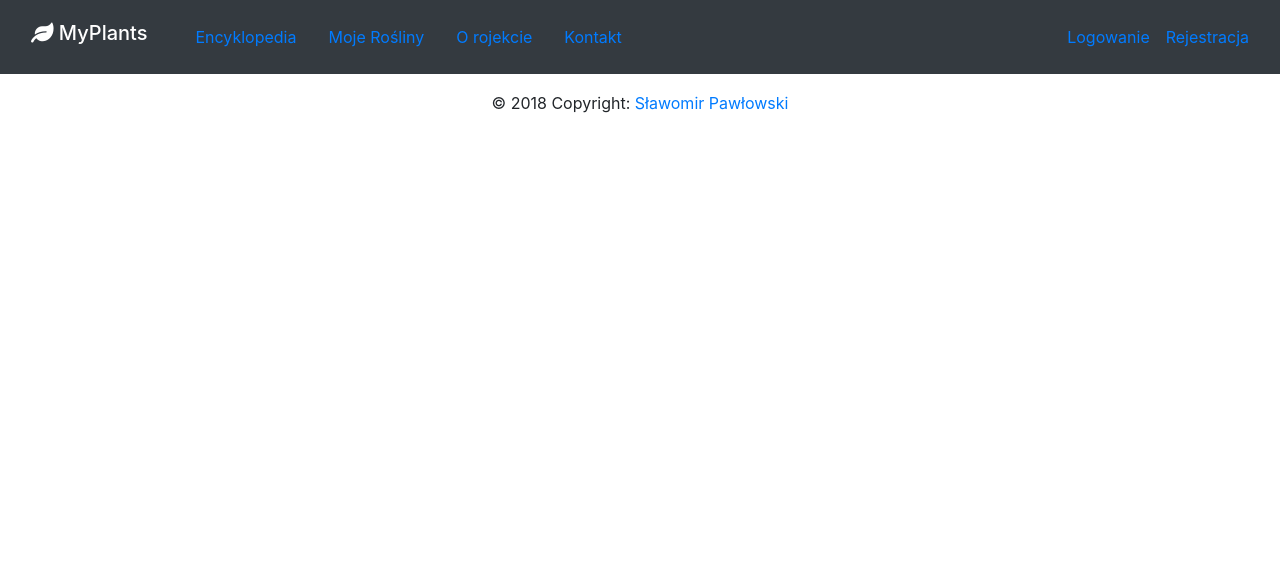
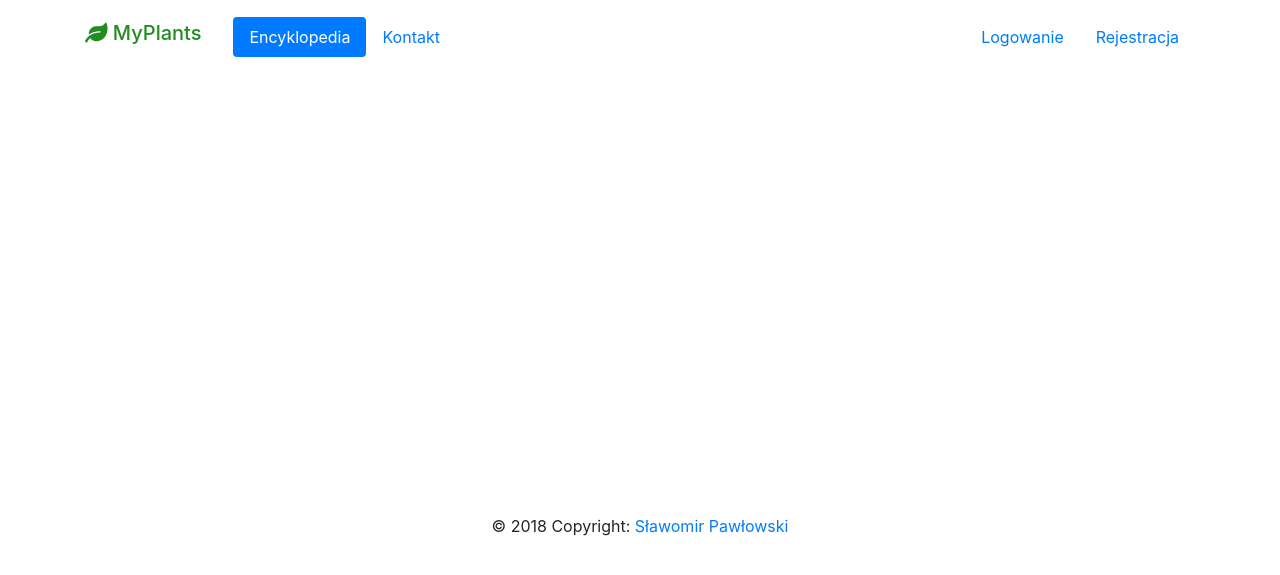
Before and after one commit to slapa2/Plants, a Flask app: page /plants in a window 1280 px wide. Shown: the top 575 px of the page. Run offline with Flask 2, Linux system fonts and the light colour scheme; data that the repository does not hold is empty; some libraries are stand-ins or nearby versions.

Commit message:
fixed layout

```diff
--- a/plants/auth/templates/layout.html
+++ b/plants/auth/templates/layout.html
@@ -21,27 +21,28 @@
 </head>
 <body>
 <header>
-    <nav class="navbar navbar-dark bg-dark">
-        <div class="container-fluid">
-            <span class="logo navbar-brand h1 ">
-                <a class="navbar-brand" href="{{ url_for('auth.landing') }}"><i class="fas fa-leaf"></i> MyPlants</a>
+    <nav class="navbar navbar">
+        <div class="container">
+            <span class=" navbar-brand h1 ">
+                <a class="green navbar-brand" href="{{ url_for('auth.landing') }}"><i class="fas fa-leaf"></i> MyPlants</a>
             </span>
 
             <div class="mr-auto">
-                <ul class="nav">
-                    <li class="nav-item"><a href="{{ url_for('plants.plants_catalog') }}" class="nav-link">Encyklopedia</a> </li>
-                    <li class="nav-item"><a href="#" class="nav-link">Moje Rośliny</a> </li>
-                    <li class="nav-item"><a href="#" class="nav-link">O rojekcie</a> </li>
-                    <li class="nav-item"><a href="#" class="nav-link">Kontakt</a> </li>
+                <ul class="nav nav-pills">
+                    <li class="nav-item"><a href="{{ url_for('plants.plants_catalog') }}" class="nav-link {% if request.path == '/plants' %} active {% endif %} ">Encyklopedia</a> </li>
+                    {% if current_user.is_authenticated %}
+                        <li class="nav-item"><a href="#" class="nav-link{% if request.path == '/myplants' %} active {% endif %}">Moje Rośliny</a> </li>
+                    {% endif %}
+                    <li class="nav-item"><a href="#" class="nav-link{% if request.path == '/contact' %} active {% endif %}">Kontakt</a> </li>
                 </ul>
             </div>
-            <ul class="nav">
+            <ul class="nav  nav-pills justify-content-end">
               {% if current_user.is_authenticated %}
-                  <li class="nav-item ml-3"><a href="{{ url_for('auth.account') }}">Profil</a></li>
-                  <li class="nav-item ml-3"><a href="{{ url_for('auth.logout') }}">Wyloguj</a></li>
+                  <li class="nav-item ml-3"><a class="nav-link {% if request.path == '/account' %} active {% endif %}" href="{{ url_for('auth.account') }}">Profil</a></li>
+                  <li class="nav-item ml-3"><a class="nav-link{% if request.path == '/logout' %} active {% endif %}" href="{{ url_for('auth.logout') }}">Wyloguj</a></li>
               {% else %}
-                  <li class="nav-item ml-3"><a href="{{ url_for('auth.login') }}">Logowanie</a></li>
-                  <li class="nav-item ml-3"><a href="{{ url_for('auth.register') }}">Rejestracja</a></li>
+                  <li class="nav-item"><a class="nav-link{% if request.path == '/login' %} active {% endif %}" href="{{ url_for('auth.login') }}">Logowanie</a></li>
+                  <li class="nav-item"><a class="nav-link{% if request.path == '/register' %} active {% endif %}" href="{{ url_for('auth.register') }}">Rejestracja</a></li>
               {% endif %}
             </ul>
         </div>
@@ -49,7 +50,7 @@
 </header>
 <main role="main" class="container">
     <div class="row">
-        <div class="col-9">
+        <div class="col-12">
             {% with messages = get_flashed_messages(with_categories=true) %}
                 {% if messages %}
                     {% for category, message in messages %}
@@ -63,7 +64,7 @@
         </div>
     </div>
 </main>
-<footer class="page-footer font-small">
+<footer class="page-footer font-small mt-4">
   <div class="footer-copyright text-center py-3">© 2018 Copyright:
     <a href="https://mdbootstrap.com/bootstrap-tutorial/"> Sławomir Pawłowski</a>
   </div>
--- a/plants/plants/routes.py
+++ b/plants/plants/routes.py
@@ -9,7 +9,7 @@ from plants.plants.forms import AddPlantForm
 @plants.route('/plants')
 def plants_catalog():
     plants = Plant.query.all()
-    return render_template('plants_catalog.html', title='baza roślin', plants=plants)
+    return render_template('plants.html', title='baza roślin', plants=plants)
 
 
 @plants.route('/add.plant', methods=['GET', 'POST'])
--- a/plants/plants/templates/addPlant.html
+++ b/plants/plants/templates/addPlant.html
@@ -6,7 +6,7 @@
         <form method="POST" action="">
             {{ form.hidden_tag() }}
             <fieldset class="form-group">
-                <legend class="border-bottom mb-4">Logowanie</legend>
+                <legend class="border-bottom mb-4">Dodaj roślinę</legend>
 
                 <div class="form-group">
                     {{ form.polish_name.label(class="form-control-label") }}
--- /dev/null
+++ b/plants/plants/templates/plants.html
@@ -0,0 +1,24 @@
+{% extends 'layout.html' %}
+
+{% block content %}
+    <div class="container">
+        {% if current_user.is_authenticated %}
+            <div class="row">
+                <a href="{{ url_for('plants.add_plant') }}">Dodaj Roślinę</a>
+            </div>
+        {% endif %}
+        <div class="row mt-4">
+            {% for plant in plants %}
+                <div class="col-4 card" style="width: 18rem;">
+                    <div class=" plant_icon">
+                        <img class="card-img-top mt-3 plant_icon_img" src="{{ plant.image }}" alt="Card image cap">
+                    </div>
+                <div class="card-body">
+                    <p class="card-text">{{ plant.polish_name }}</p>
+                </div>
+                </div>
+            {% endfor %}
+    </div>
+    </div>
+
+{% endblock content %}
--- a/plants/plants/templates/plants_catalog.html
+++ /dev/null
@@ -1,17 +0,0 @@
-{% extends 'layout.html' %}
-
-{% block content %}
-    <div class="container">
-        <div class="row">
-           {% for plant in plants%}
-               <div class="col-4 card" style="width: 18rem;">
-                  <img class="card-img-top" src="{{ plant.image }}" alt="Card image cap">
-                  <div class="card-body">
-                      <p class="card-text">nazwa: {{ plant.polish_name }}</p>
-                  </div>
-               </div>
-           {% endfor %}
-        </div>
-    </div>
-
-{% endblock content %}
--- /dev/null
+++ b/plants/static/css/styles.css
@@ -0,0 +1,16 @@
+main {
+    min-height: 400px;
+}
+
+.plant_icon {
+    height: 300px;
+    width: 300px;
+}
+.plant_icon_img {
+    max-height: 300px;
+    max-width: 300px;
+}
+
+.green {
+    color: forestgreen !important;
+}
```
